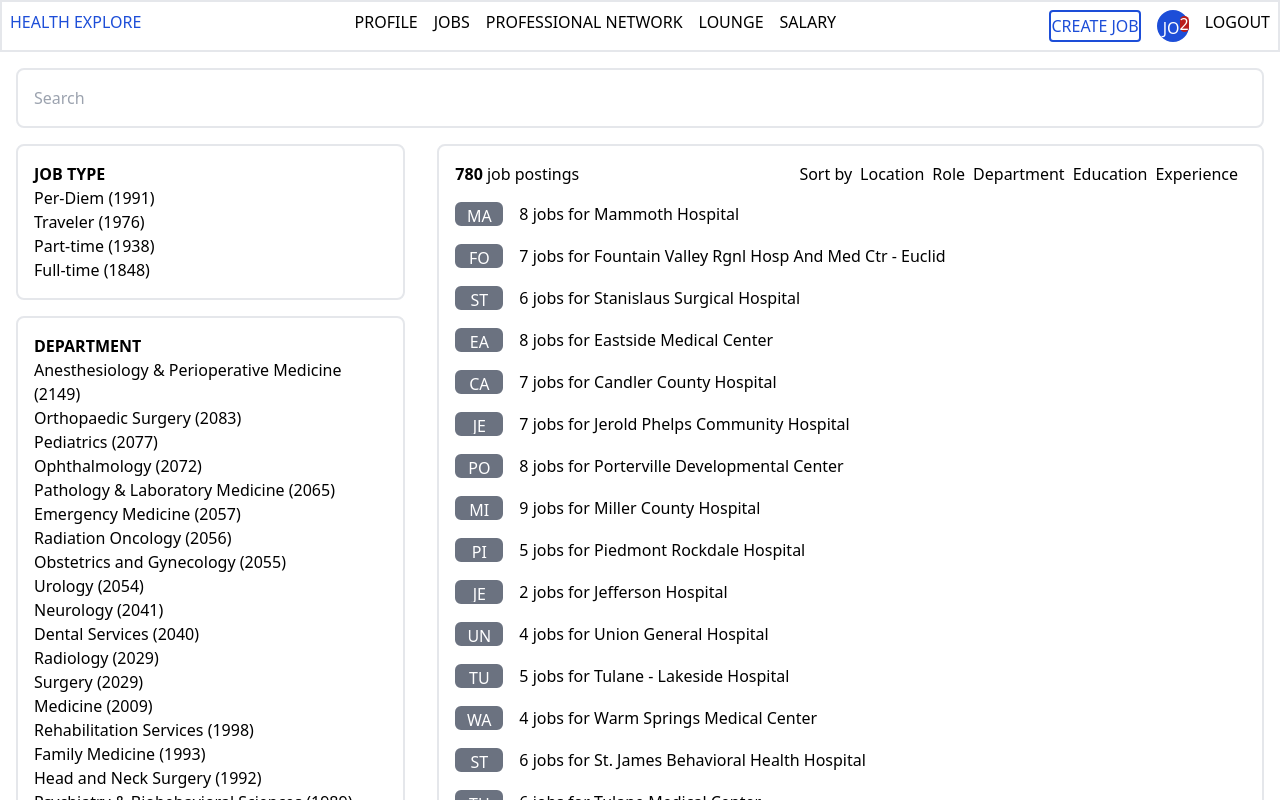
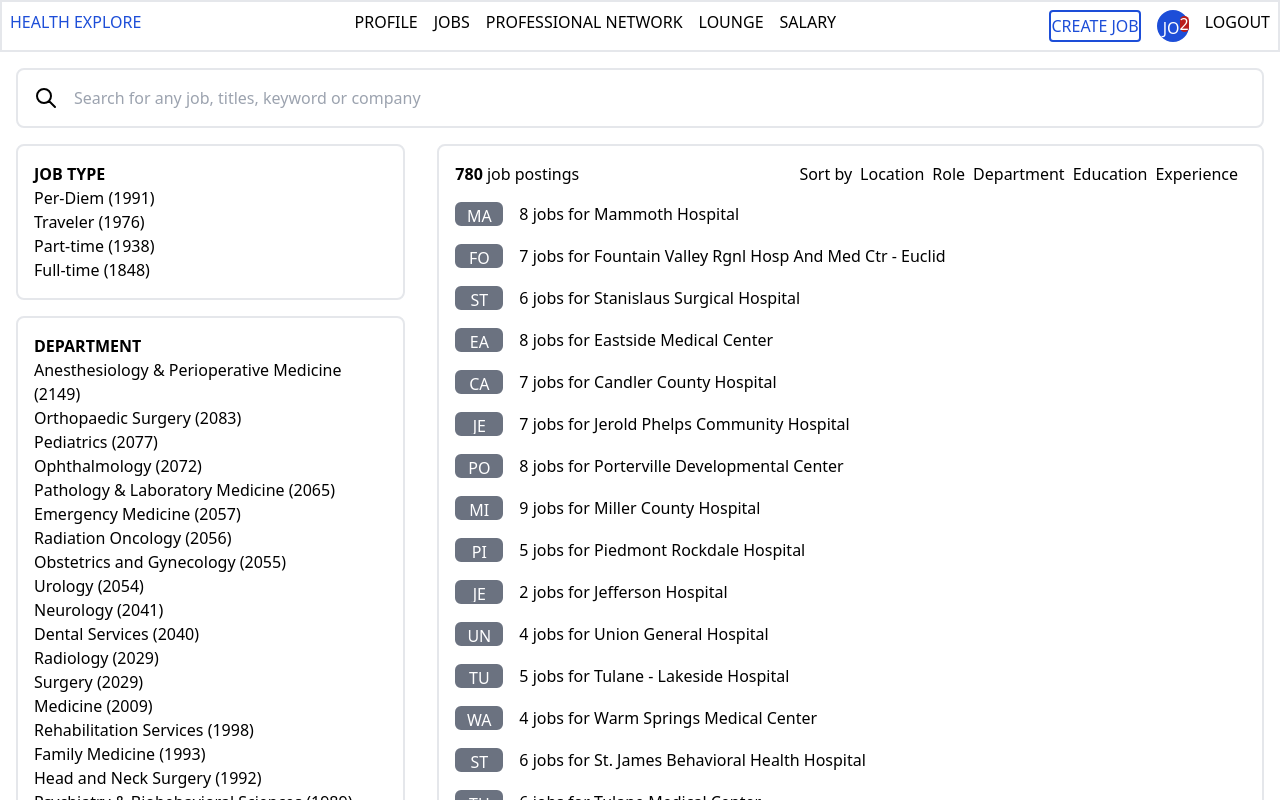
Before and after one commit to sa-w/fullstack-with-next-and-tailwind-css, a Next.js app: page / in a window 1280 px wide. Shown: the top 800 px of the page. Built offline with nearby package versions, Linux system fonts and the light colour scheme.

Commit message:
Replaced search bar

```diff
--- a/components/searchBar.js
+++ b/components/searchBar.js
@@ -274,12 +274,29 @@ function App() {
   var results6 = !searchTerm ? "" : getPostings6(searchTerm);
   return (
     <div className="App">
-      <input
+   { /*  <input
         type="text"
         placeholder="Search"
         value={searchTerm}
         onChange={handleChange}
-      />
+   /> */}
+
+<div class="flex flex-row ">
+                <div class="mr-4" > <svg class="w-6 h-6" fill="none" stroke="currentColor"
+                    viewBox="0 0 24 24" xmlns="http://www.w3.org/2000/svg">
+                    <path stroke-linecap="round" stroke-linejoin="round"
+                        stroke-width="2" d="M21 21l-6-6m2-5a7 7 0 11-14 0 7 7 0 0114 0z">
+                    </path></svg> </div>
+                <div class="w-4/5" >
+                  <input type="text" id="searchItem" class="w-4/5" value={searchTerm}
+        onChange={handleChange} placeholder="Search for any job, titles, keyword or company" ></input>
+                  </div>
+
+
+            </div>
+
+
+
       <ul>
         <li>{results1}</li>
         <li>{results2}</li>
```
